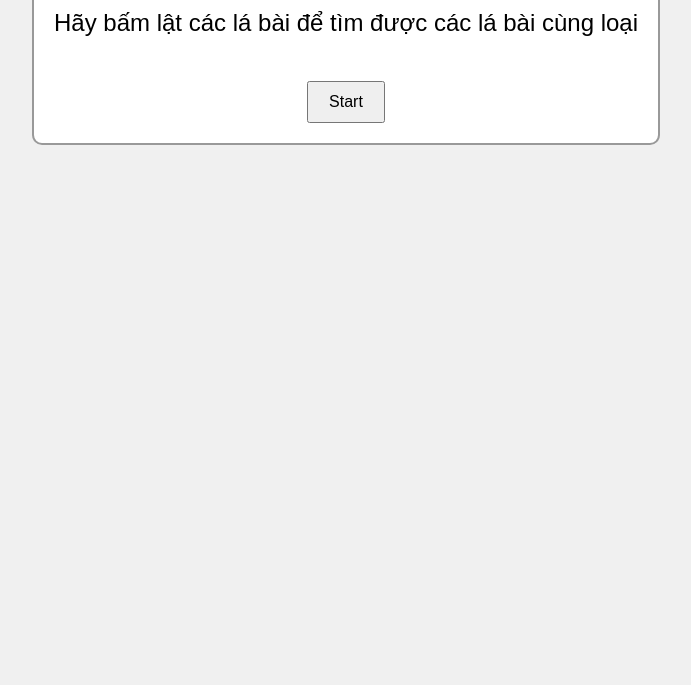
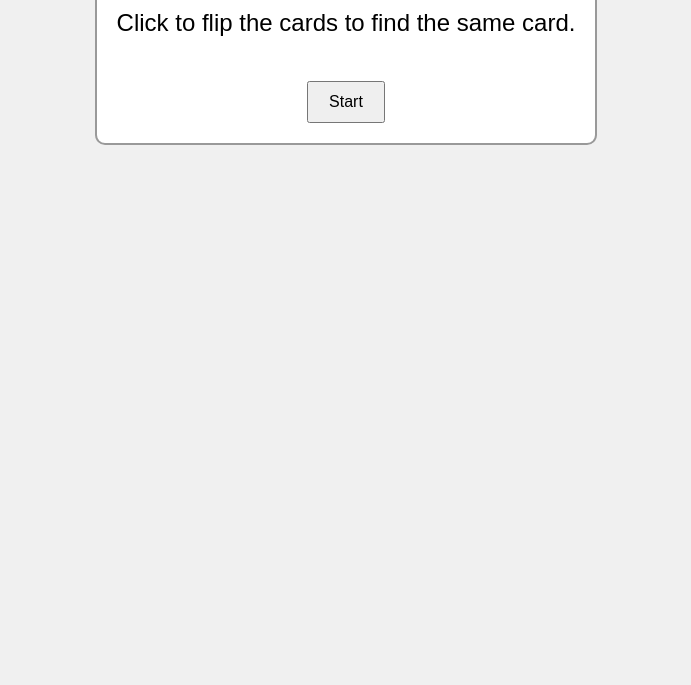
Before and after one commit to Vuvanluan1993/Memory-Match-Game, a plain HTML site: page index.html in a window 1280 px wide. Shown: the part 115-800 px from the top of the page, without its empty margins (294-985 px from the left). Drawn offline with nearby package versions, Linux system fonts and the light colour scheme.

Commit message:
Update index.html

```diff
--- a/index.html
+++ b/index.html
@@ -84,7 +84,7 @@
 <div id="container">
   <h1>Flip the cards</h1>
   <div id="start-screen">
-    <p>Hãy bấm lật các lá bài để tìm được các lá bài cùng loại</p>
+    <p>Click to flip the cards to find the same card.</p>
     <button id="start-btn">Start</button>
   </div>
 
```
